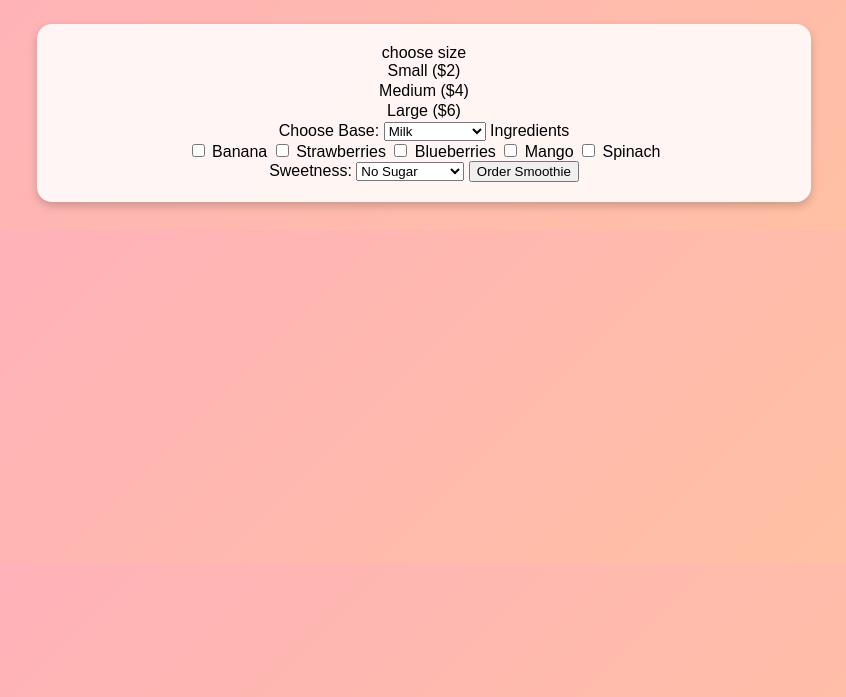
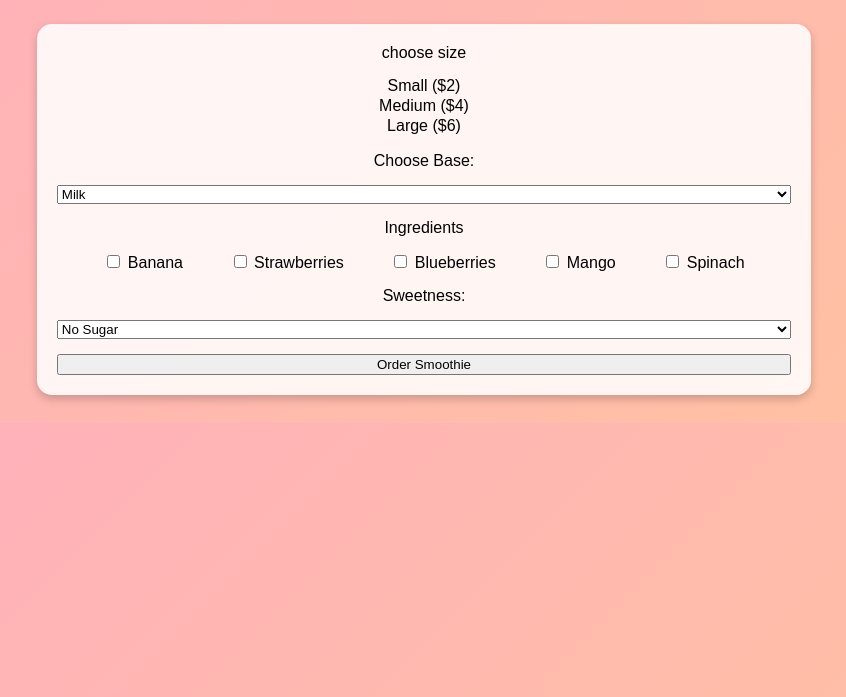
Before and after one commit to romantariq09/Assignment-2, a plain HTML site: page index.html in a window 1280 px wide. Shown: the part 103-800 px from the top of the page, without its empty margins (216-1062 px from the left). Drawn offline with Linux system fonts and the light colour scheme.

Commit message:
added styling in form

```diff
--- a/style.css
+++ b/style.css
@@ -18,3 +18,15 @@ h1 {
     border-radius: 15px;
     box-shadow: 0 4px 10px #0003;
 }
+
+form {
+    display: flex;
+    flex-direction: column;
+    gap: 15px;
+}
+
+.checkbox-group {
+    display: flex;
+    justify-content: space-evenly;
+    flex-wrap: wrap;
+}
```
Also changed, not shown: script.js (line endings or trailing spaces).
